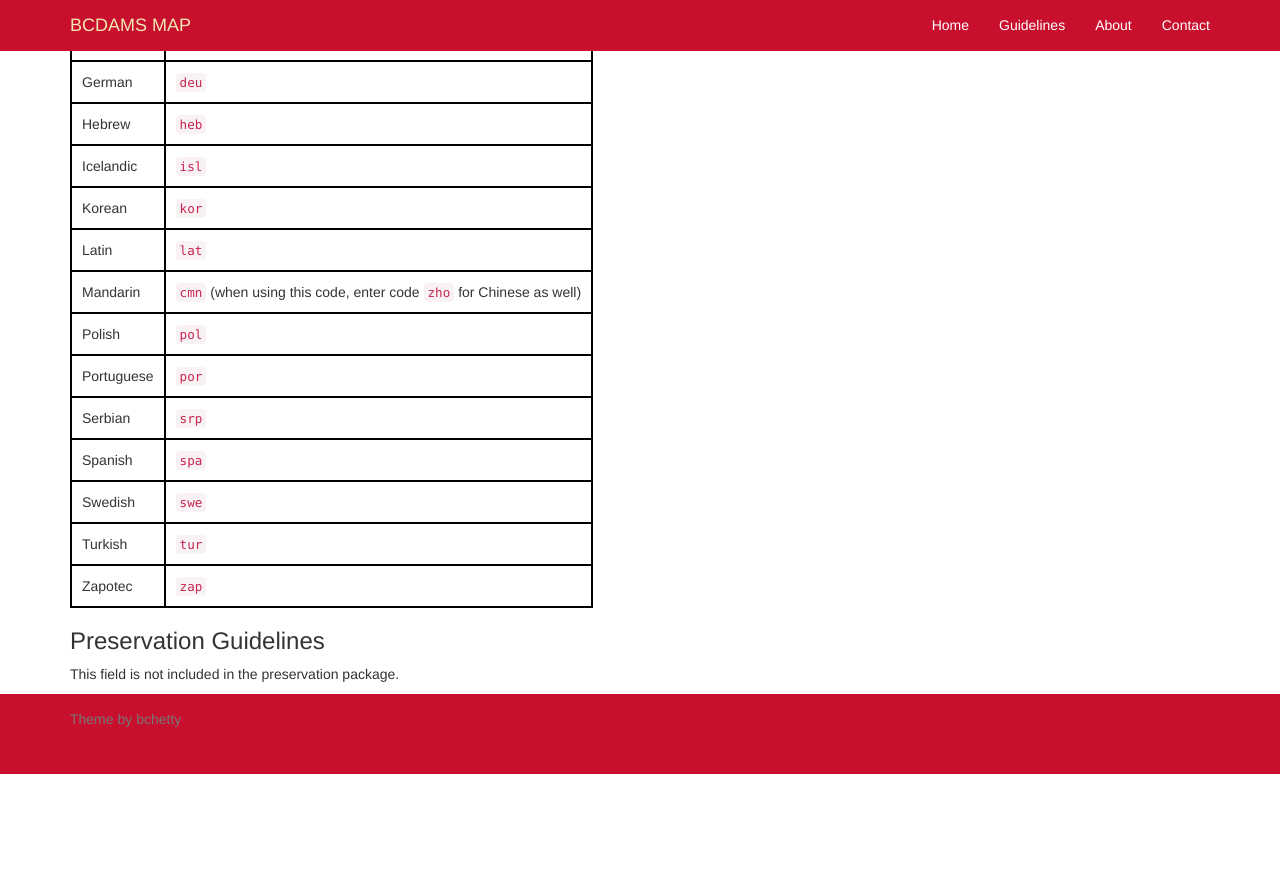
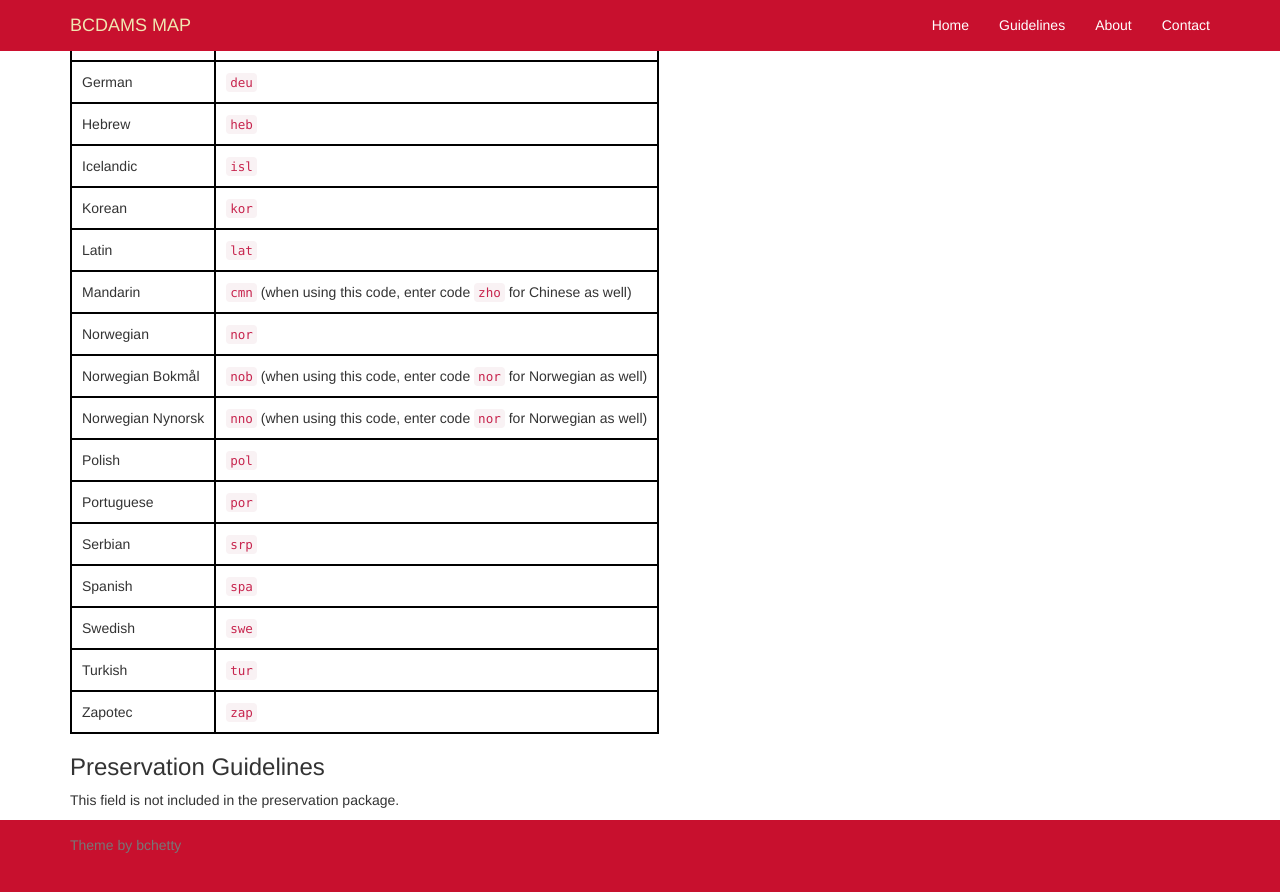
Before and after one commit to uhlibraries-digital/bcdams-map, a Jekyll site: the page built from guidelines/language.md, in a window 1280 px wide and 900 px high, scrolled down 746 px. Shown: the top 892 px of the window. Built offline with Jekyll 4.4.1, drawn with Linux system fonts in a browser that asks for light colours; nearby versions of some CDN libraries; comment, search, counter and statistics services are not loaded; before the commit the page ends 1520 px from its top, so only the background shows below that.

Commit message:
Add Norwegian language codes
Added codes for Bokmål and Nynorsk, also Norwegian macrolanguage.

```diff
--- a/_data/elements/language.yml
+++ b/_data/elements/language.yml
@@ -22,6 +22,9 @@ range:
       - kor
       - lat
       - nld
+      - nno
+      - nob
+      - nor
       - pol
       - por
       - srp
--- a/guidelines/language.md
+++ b/guidelines/language.md
@@ -28,6 +28,9 @@ Icelandic | `isl`
 Korean | `kor`
 Latin | `lat`
 Mandarin | `cmn` (when using this code, enter code `zho` for Chinese as well)
+Norwegian | `nor`
+Norwegian Bokmål | `nob` (when using this code, enter code `nor` for Norwegian as well)
+Norwegian Nynorsk | `nno` (when using this code, enter code `nor` for Norwegian as well)
 Polish | `pol`
 Portuguese | `por`
 Serbian | `srp`
```
